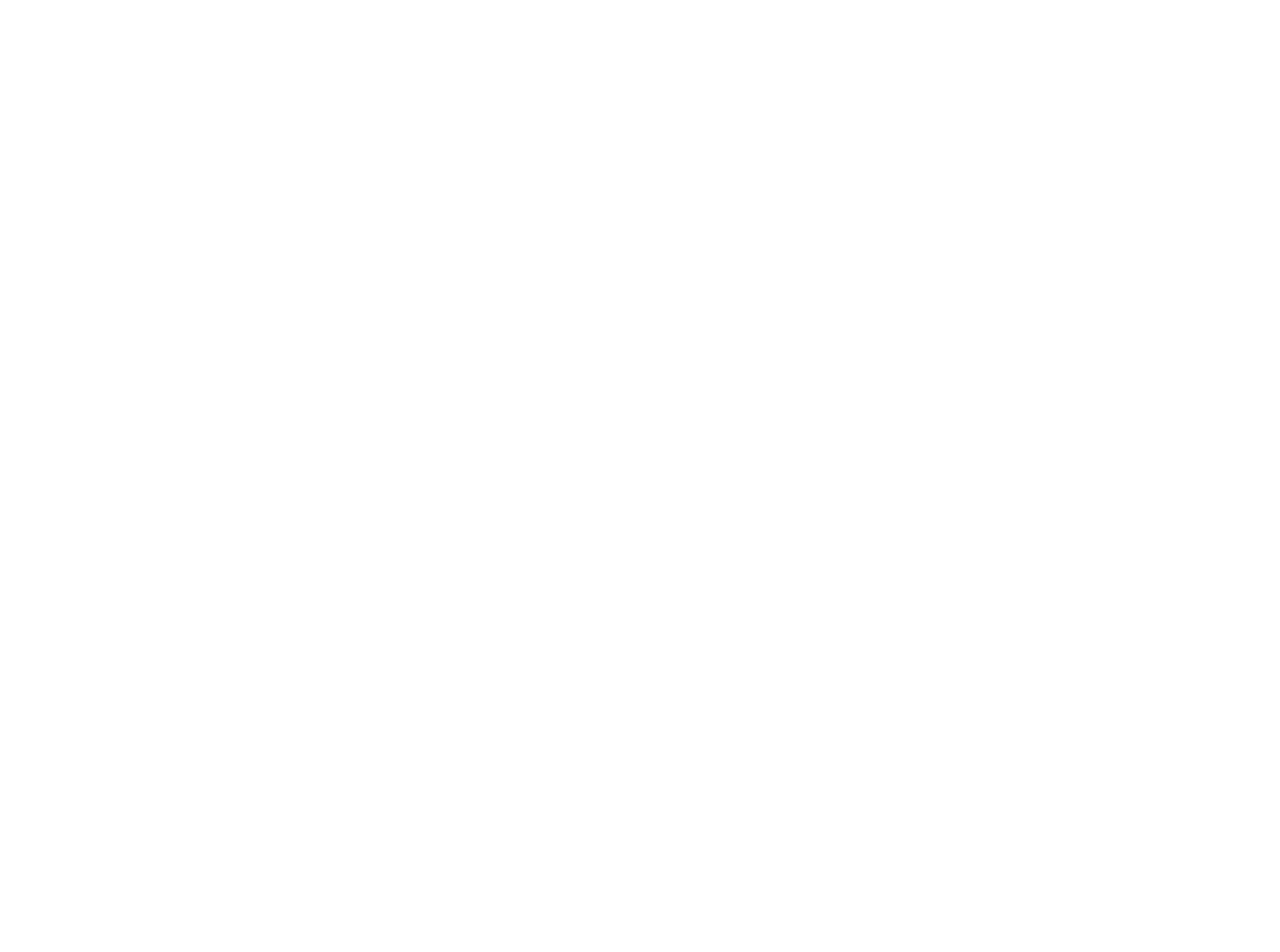
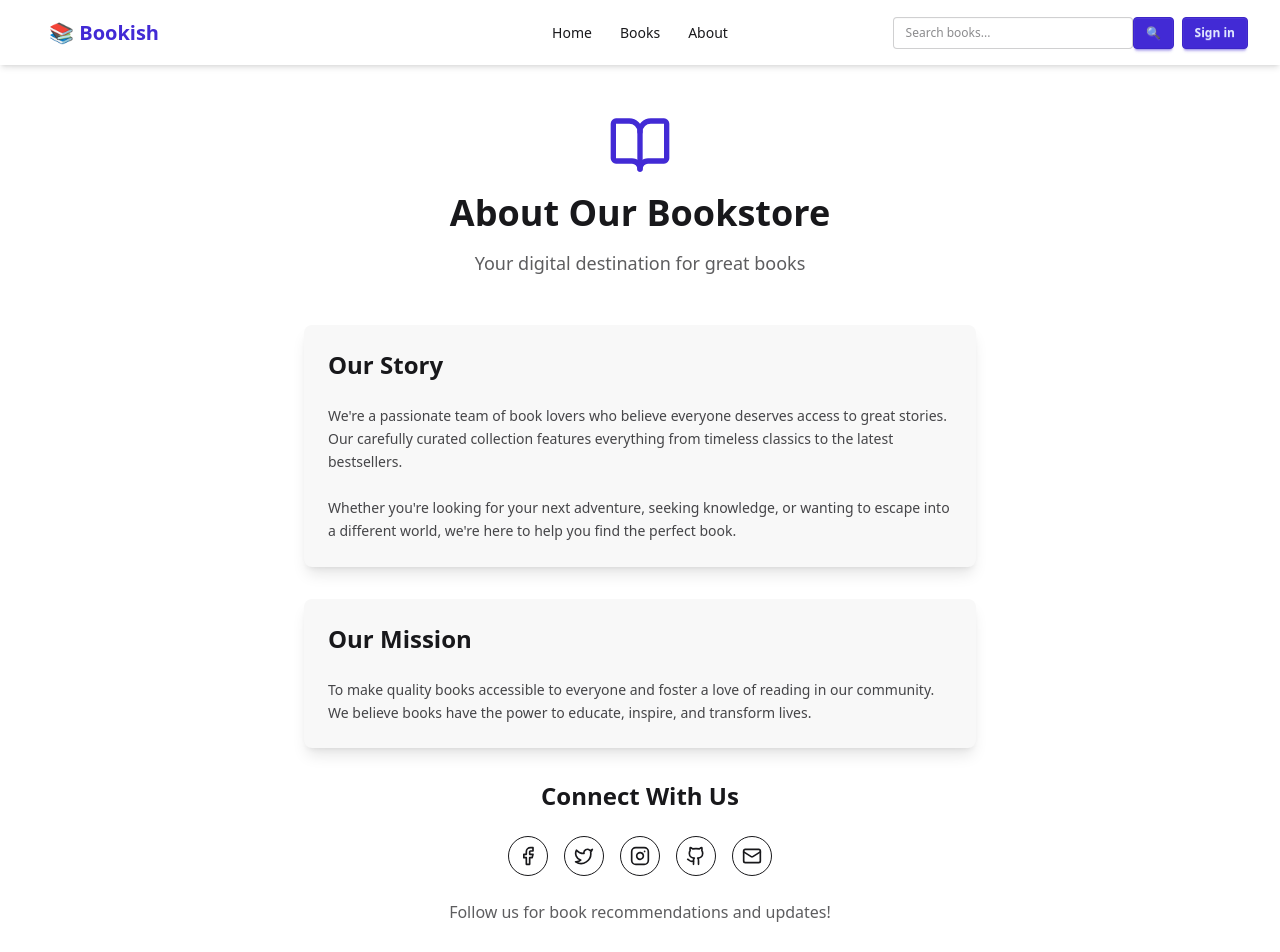
Before and after one commit to Kushal-np/Blogapp, a React (Vite) app in the folder Frontend/: page /about in a window 1280 px wide. Before the commit this address had no page. Shown: the top 952 px of the page. Before the commit the page ends 800 px from the top, so only its background shows below. Built offline with nearby package versions, Linux system fonts and the light colour scheme.

Commit message:
done with the frontend

```diff
--- a/Frontend/src/App.jsx
+++ b/Frontend/src/App.jsx
@@ -10,6 +10,7 @@ import {Routes , Route} from 'react-router-dom'
 import Courses from './Pages/Courses'
 import Login from './Components/Login'
 import Signup from './Components/SignUp'
+import AboutPage from './Pages/About'
 
 const App = () => {
   return (
@@ -19,6 +20,7 @@ const App = () => {
         <Route path="/books" element={<Courses />} />
         <Route path='/login' element={<Login />}/>
         <Route path='/signup' element={<Signup />}/>
+        <Route path='/about' element={<AboutPage />}/>
       </Routes>
     </div>
   )
--- a/Frontend/src/Components/AuthNavbar/index.jsx
+++ b/Frontend/src/Components/AuthNavbar/index.jsx
@@ -37,8 +37,8 @@ function AuthNavbar() {
       <li>
         <Link to="/books">Books</Link>
       </li>
-      <li><a href="#about">About</a></li>
-      <li><a href="#contact">Contact</a></li>
+      <li><Link to="/about">About</Link></li>
+
     </>
   );
 
--- a/Frontend/src/Components/Header/index.jsx
+++ b/Frontend/src/Components/Header/index.jsx
@@ -36,9 +36,7 @@ function Header() {
       </div>
 
       {/* Floating Elements */}
-      <div className="absolute top-20 left-10 text-6xl opacity-10 animate-pulse">📖</div>
-      <div className="absolute bottom-20 right-10 text-4xl opacity-10 animate-bounce">✨</div>
-      <div className="absolute top-1/2 right-20 text-5xl opacity-10 animate-pulse delay-700">🔖</div>
+
     </div>
   );
 }
--- a/Frontend/src/Components/Navbar/index.jsx
+++ b/Frontend/src/Components/Navbar/index.jsx
@@ -37,8 +37,7 @@ function Navbar() {
       <li>
         <Link to="/books">Books</Link>
       </li>
-      <li><a href="#about">About</a></li>
-      <li><a href="#contact">Contact</a></li>
+      <li><Link to="/about">About</Link></li>
     </>
   );
 
--- /dev/null
+++ b/Frontend/src/Pages/About/index.jsx
@@ -0,0 +1,79 @@
+import { BookOpen, Facebook, Twitter, Instagram, Github, Mail } from "lucide-react";
+import Navbar from "../../Components/Navbar";
+
+export default function AboutPage() {
+  const socialLinks = [
+    { icon: <Facebook className="w-5 h-5" />, href: "https://facebook.com/bookstore", label: "Facebook" },
+    { icon: <Twitter className="w-5 h-5" />, href: "https://twitter.com/bookstore", label: "Twitter" },
+    { icon: <Instagram className="w-5 h-5" />, href: "https://instagram.com/bookstore", label: "Instagram" },
+    { icon: <Github className="w-5 h-5" />, href: "https://github.com/bookstore", label: "GitHub" },
+    { icon: <Mail className="w-5 h-5" />, href: "mailto:hello@bookstore.com", label: "Email" }
+  ];
+
+  return (
+    <div>
+        <Navbar/>
+    <div className="min-h-screen bg-base-100 p-4">
+      <div className="max-w-2xl mx-auto py-8">
+
+        {/* Header */}
+        <div className="text-center mb-12">
+          <div className="flex justify-center mb-4">
+            <BookOpen className="w-16 h-16 text-primary" />
+          </div>
+          <h1 className="text-4xl font-bold mb-4">About Our Bookstore</h1>
+          <p className="text-lg text-base-content/70">
+            Your digital destination for great books
+          </p>
+        </div>
+
+        {/* Story */}
+        <div className="card bg-base-200 shadow-lg mb-8">
+          <div className="card-body">
+            <h2 className="card-title text-2xl mb-4">Our Story</h2>
+            <p className="text-base-content/80 leading-relaxed mb-4">
+              We're a passionate team of book lovers who believe everyone deserves access to great stories.
+              Our carefully curated collection features everything from timeless classics to the latest bestsellers.
+            </p>
+            <p className="text-base-content/80 leading-relaxed">
+              Whether you're looking for your next adventure, seeking knowledge, or wanting to escape into
+              a different world, we're here to help you find the perfect book.
+            </p>
+          </div>
+        </div>
+
+        {/* Mission */}
+        <div className="card bg-base-200 shadow-lg mb-8">
+          <div className="card-body">
+            <h2 className="card-title text-2xl mb-4">Our Mission</h2>
+            <p className="text-base-content/80 leading-relaxed">
+              To make quality books accessible to everyone and foster a love of reading in our community.
+              We believe books have the power to educate, inspire, and transform lives.
+            </p>
+          </div>
+        </div>
+
+        {/* Connect */}
+        <div className="text-center">
+          <h2 className="text-2xl font-bold mb-6">Connect With Us</h2>
+          <div className="flex justify-center gap-4 mb-6">
+            {socialLinks.map((social, index) => (
+              <a
+                key={index}
+                href={social.href}
+                className="btn btn-circle btn-outline hover:btn-primary"
+                aria-label={social.label}
+              >
+                {social.icon}
+              </a>
+            ))}
+          </div>
+          <p className="text-base-content/70">
+            Follow us for book recommendations and updates!
+          </p>
+        </div>
+
+      </div>
+    </div></div>
+  );
+}
```
